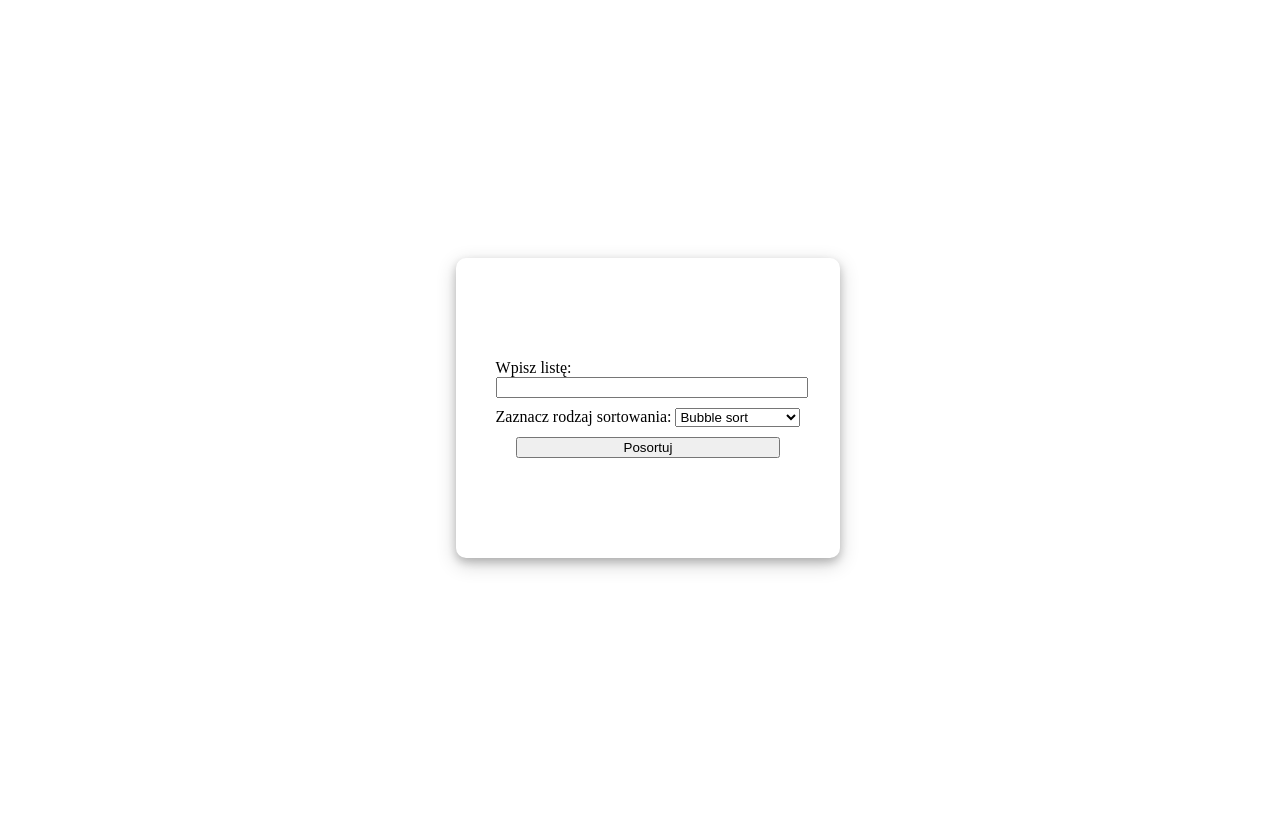
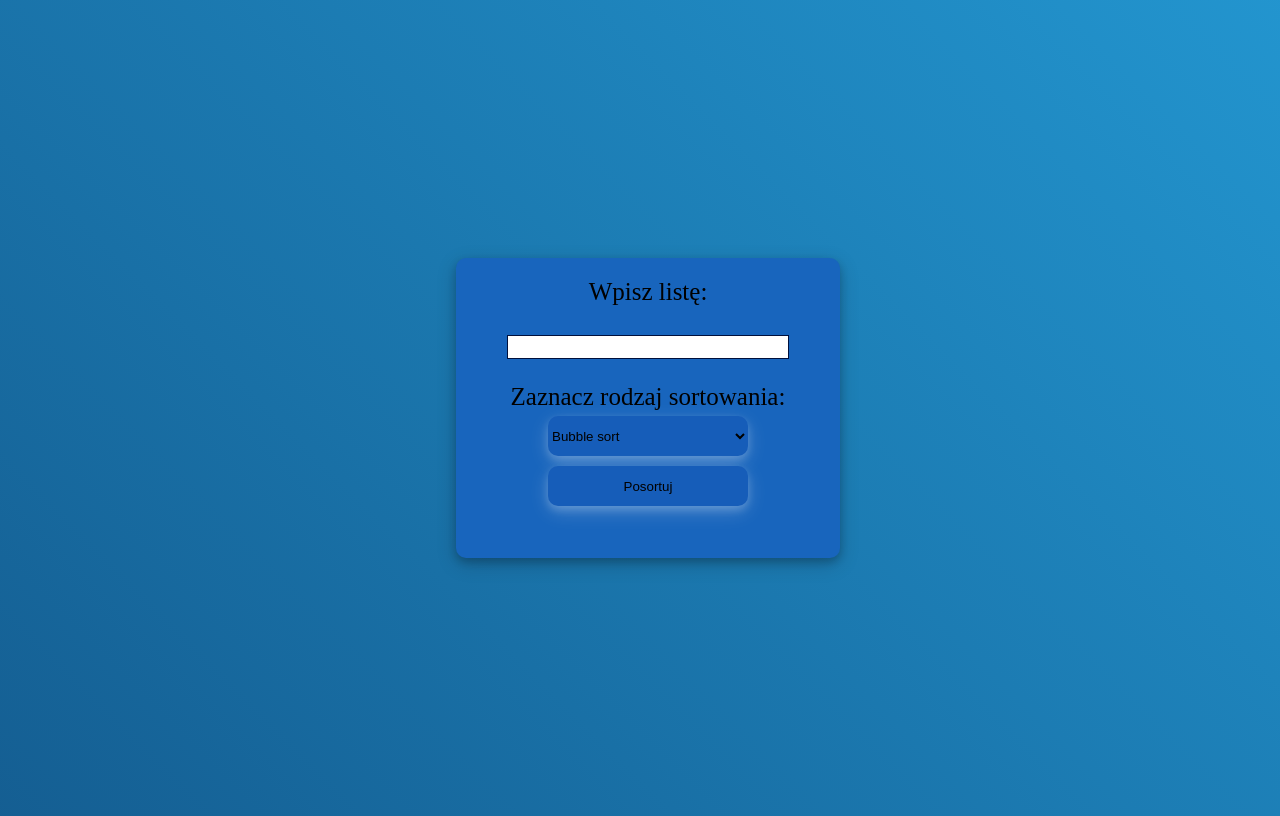
Before and after one commit to Budyn8/School, a PHP site: page /algorytmy.php in a window 1280 px wide. Run offline with PHP 8.4, Linux system fonts and the light colour scheme.

Commit message:
having fun with css

```diff
--- a/Paibd/2023-10-12/algorytmy.php
+++ b/Paibd/2023-10-12/algorytmy.php
@@ -4,35 +4,7 @@
   <meta charset="UTF-8">
   <meta name="viewport" content="width=device-width, initial-scale=1.0">
   <title>Document</title>
-
-  <style>
-    main, body, html{
-     width: 100%;
-     overflow: hidden;
-    }
-    body, main{
-      display: flex;
-      justify-content: center;
-      align-items: center;
-    }
-    body{
-      height: 100vh;
-    }
-    main{
-      width: 30%;
-      height: 300px;
-      box-shadow:  0 4px 8px 0 rgba(0, 0, 0, 0.2), 0 6px 20px 0 rgba(0, 0, 0, 0.19);
-      border-radius: 10px;
-      overflow: scroll;
-    }
-    section{
-      margin: 10px;
-    }
-    input{
-      width: 100%;
-    }
-  </style>
-
+  <link rel="stylesheet" href="style.css">
 </head>
 <body>
 
@@ -40,8 +12,7 @@
   <form action="#" method="post">
     <section>
       <label for="p_tablica">Wpisz listę: </label>
-      <input type="text" name="p_tablica" id="tablica"><br>
-
+      <input type="text" name="p_tablica" id="tablica">
     </section>
 
     <section>
@@ -51,12 +22,10 @@
         <option value="2">Merge sort</option>
         <option value="3">Better merge sort</option>
       </select>
-    <section>
-    <section>
-      <center><input type="submit" value="Posortuj"></center>
+      <input type="submit" value="Posortuj">
     </section>
-  </form>
-  <?php
+</form>
+<?php
 
 function sort_table($tablica) : array {
 
@@ -228,18 +197,16 @@ if(isset($_POST['p_tablica'])){
         break;
     }
 ?>
-<center><table><tr>
+<article>
 <?php
-
     foreach($tablica as $value){
-
-      echo '<td>'.$value.'</td>';
-
+      echo $value.",";
     }
   }
 }
 ?>
-</tr></table><center></main>
+</article>
+</main>
 
 
 </body>
--- /dev/null
+++ b/Paibd/2023-10-12/style.css
@@ -0,0 +1,73 @@
+main, body, html{
+  width: 100%;
+  overflow: hidden;
+  font-family: 'Times New Roman', Times, serif;
+  font-size: 25px;
+}
+
+body{
+  display: flex;
+  justify-content: center;
+  align-items: center;
+  background: linear-gradient(45deg, rgb(0, 16, 60) 0%, rgb(40, 170, 230) 100%);
+  background-size: 400%;
+  background-position: 0 0;
+  animation: animatedBg 5s ease-in-out infinite alternate;
+  height: 100vh;
+}
+@keyframes animatedBg{
+  from {
+    background-position: 0 0;
+  }
+  to{
+    background-position: 100% 100%;
+  }
+}
+main{
+  background-color: rgb(24, 101, 189);
+  width: 30%;
+  height: 300px;
+  box-shadow:  0 4px 8px 0 rgba(0, 0, 0, 0.2), 0 6px 20px 0 rgba(0, 0, 0, 0.19);
+  border-radius: 10px;
+  overflow: scroll;
+}
+form {
+  width: 100%;
+  height: 80%;
+  display: flex;
+  justify-content: center;
+  flex-wrap: wrap;
+}
+section {
+  width: 80%;
+  height: calc(50% - 10px);
+  margin: 5px;
+  display: flex;
+  align-items: center;
+  flex-wrap: wrap;
+  justify-content: center;
+}
+input[type="text"]{
+  width: 90%;
+  height: 20px;
+  border: 1px solid rgb(0, 16, 60);
+}
+input[type="submit"], select{
+  background-color: rgb(22, 93, 185);
+  box-shadow: 0 4px 8px 0 rgba(255, 254, 254, 0.2), 0 6px 20px 0 rgba(255, 255, 255, 0.19);
+  border-radius: 10px;
+  border: 0;
+  width: 200px;
+  height: 40px;
+  margin: 5px;
+}
+input[type="submit"]:hover{
+  border: 5px solid green;
+}
+article {
+  height: 20%;
+  text-align: center;
+  width: calc(100% - 20px);
+  margin: 0px 10px;
+  overflow-wrap: break-word;
+}
```
